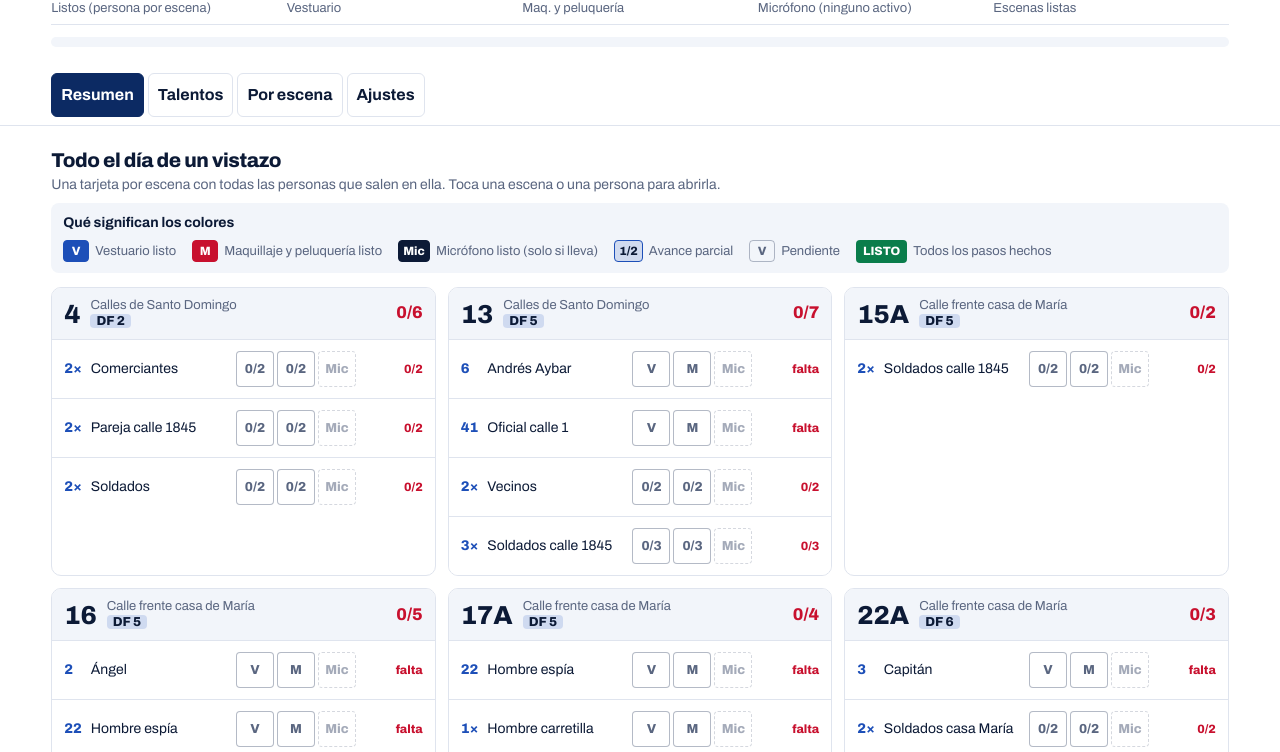
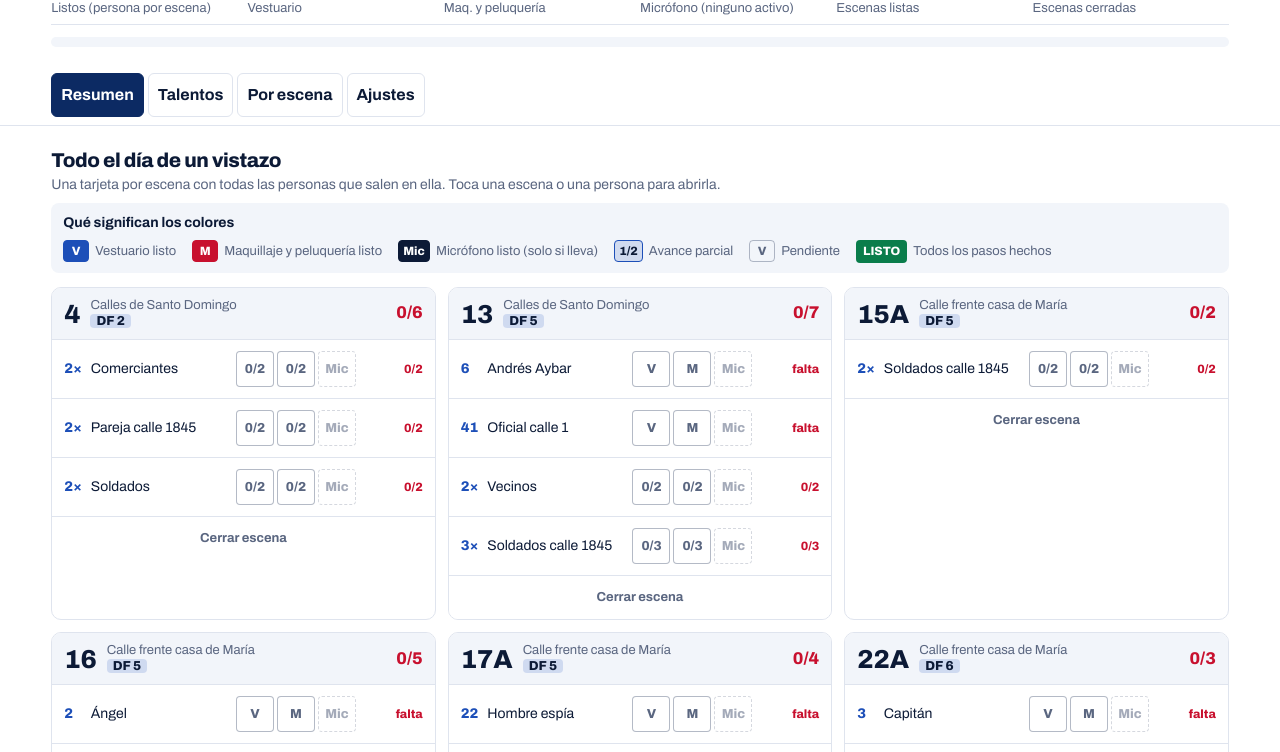
Before and after one commit to carloscidyes-svg/El-juicio-tablero, a plain HTML site: page index.html in a window 1280 px wide. Shown: the part 182-934 px from the top of the page. Drawn offline with Linux system fonts and the light colour scheme.

Commit message:
Escenas cerradas y wrap de talentos/extras
Co-Authored-By: Claude Sonnet 5.5 <noreply@anthropic.com>
Claude-Session: https://claude.ai/code/session_01SNLEcpHF6CWDw6PKjvjawK

```diff
--- a/index.html
+++ b/index.html
@@ -157,6 +157,22 @@ button.stt.okb{color:var(--ok)}
 @media(max-width:700px){.bk{grid-template-columns:repeat(2,auto)}.bk>div:first-child{grid-column:1/-1}}
 @media(max-width:700px){.r{grid-template-columns:repeat(4,minmax(0,1fr))}.nm{grid-column:1/-1}.c b{font-size:20px}}
 @media(prefers-reduced-motion:reduce){.bar i{transition:none}}
+.oc2.closed{opacity:.6;border-style:dashed}.oc2.closed .och{cursor:pointer}
+.clb{display:block;width:100%;min-height:44px;border:0;border-top:1px solid var(--rule);background:var(--bg);color:var(--mute);font:inherit;font-weight:700;font-size:13px;cursor:pointer}
+.clb:disabled{cursor:default;opacity:.5}
+.cbtn{margin:0 0 10px;min-height:44px;padding:0 14px;border-radius:8px;border:2px solid var(--rule);background:var(--bg);color:var(--ink);font:inherit;font-weight:700;cursor:pointer}
+.pill.cl{opacity:.55;border-style:dashed}
+.ol.cl{opacity:.55;background:var(--soft)}.ol.cl .nb{cursor:default}
+.tc.wrap{opacity:.65;border-style:dashed}
+.wtag{font-weight:800;font-size:12px;letter-spacing:.04em;background:var(--ink);color:var(--bg);border-radius:4px;padding:2px 8px}
+.wf{display:flex;justify-content:flex-end;align-items:center;gap:8px;padding:8px 12px;border-top:1px solid var(--rule);background:var(--bg)}
+.wf small{color:var(--mute);margin-right:auto;font-size:12px}
+.wb{min-height:44px;padding:0 14px;border-radius:8px;border:2px solid var(--rule);background:var(--bg);color:var(--ink);font:inherit;font-weight:700;cursor:pointer}
+.wb.on{background:var(--ink);color:var(--bg)}.wb:disabled{cursor:default;opacity:.5}
+.wst b{font-size:15px;min-width:7ch}
+.wl{padding:8px 12px;font-size:13px;color:var(--mute)}
+.wrp{border:1.5px dashed var(--rule);border-radius:10px;padding:8px 12px;margin:0 0 12px;font-size:13px;line-height:1.4}
+.wrp b{font-weight:800}
 </style>
 </head>
 <body>
@@ -227,13 +243,22 @@ let order=Object.fromEntries(scenes.map((s,i)=>[s[0],i]));
 const rows=[];
 cast.forEach(c=>rows.push({id:'t'+c[0],k:'t',n:c[0],name:c[1],act:c[2],qty:1,sc:Object.fromEntries(c[3].map(s=>[s,1])),pv:c[4],pm:c[5],lis:c[6]}));
 grp.forEach(g=>g[4].forEach((e,i)=>rows.push({id:'x'+g[0]+i,k:'x',g:g[0],name:e[0],qty:e[1],sc:e[2],pv:g[1],pm:g[1],lis:g[3]})));
-rows.forEach(r=>{r.q0=r.qty;r.sc0={...r.sc};if(r.k==='t')r.ll=r.n===1?'9:00':'6:00'});
+rows.forEach(r=>{r.q0=r.qty;r.sc0={...r.sc};r.scAll={...r.sc};if(r.k==='t')r.ll=r.n===1?'9:00':'6:00'});
 const byId=Object.fromEntries(rows.map(r=>[r.id,r]));
 let cfg={need:{},qty:{}};
 function applyCfg(){
  const ord=cfg.order||[],ix=a=>{const i=ord.indexOf(a[0]);return i<0?100+scenes0.indexOf(a):i};
  scenes=scenes0.slice().sort((a,b)=>ix(a)-ix(b));order=Object.fromEntries(scenes.map((x,i)=>[x[0],i]));
- rows.forEach(r=>{if(r.k!=='x')return;r.qty=cfg.qty&&cfg.qty[r.id]!=null?cfg.qty[r.id]:r.q0;const sc={...r.sc0};Object.entries(cfg.need||{}).forEach(([k,v])=>{const[i,sid]=k.split('_');if(i===r.id)sc[sid]=v});Object.keys(sc).forEach(k=>{if(!(sc[k]>0))delete sc[k]});r.sc=sc})}
+ rows.forEach(r=>{let all;
+  if(r.k==='x'){r.qty=cfg.qty&&cfg.qty[r.id]!=null?cfg.qty[r.id]:r.q0;const sc={...r.sc0};Object.entries(cfg.need||{}).forEach(([k,v])=>{const[i,sid]=k.split('_');if(i===r.id)sc[sid]=v});Object.keys(sc).forEach(k=>{if(!(sc[k]>0))delete sc[k]});all=sc}
+  else all={...r.sc0};
+  r.scAll=all;const av=r.qty-wrapN(r),sc={};
+  Object.keys(all).forEach(k=>{const v=Math.min(all[k],av);if(v>0)sc[k]=v});r.sc=sc})}
+const wrapN=r=>Math.max(0,Math.min(r.qty,(cfg.wrap&&cfg.wrap[r.id])||0));
+const isWr=r=>wrapN(r)>=r.qty;
+const isDone=sid=>!!(cfg.done&&cfg.done[sid]);
+const vsc=()=>scenes.filter(x=>!isDone(x[0])).concat(scenes.filter(x=>isDone(x[0])));
+const pct=st=>st.need?Math.round(st.ok/st.need*100):100;
 const scs=r=>Object.keys(r.sc).sort((a,b)=>order[a]-order[b]);
 const units=()=>rows.flatMap(r=>scs(r).map(s=>({r,s,need:r.sc[s]})));
 const tot=()=>units().reduce((a,u)=>a+u.need,0);
@@ -271,9 +296,12 @@ function moveScene(id,d){const ids=scenes.map(x=>x[0]),i=ids.indexOf(id),j=i+d;i
  [ids[i],ids[j]]=[ids[j],ids[i]];cfg={...cfg,order:ids};saveCfg()}
 function resetOrder(){cfg={...cfg};delete cfg.order;saveCfg()}
 function setCfg(id,kind,d){const r=byId[id];cfg={...cfg,need:{...(cfg.need||{})},qty:{...(cfg.qty||{})}};
- if(kind==='n'){cfg.need[id+'_'+bsel]=Math.max(0,Math.min(99,(r.sc[bsel]||0)+d))}
+ if(kind==='n'){cfg.need[id+'_'+bsel]=Math.max(0,Math.min(99,(r.scAll[bsel]||0)+d))}
  else{cfg.qty[id]=Math.max(1,Math.min(99,r.qty+d))}
  saveCfg()}
+function setWrap(id,d){const r=byId[id];if(!r)return;const v=Math.max(0,Math.min(r.qty,wrapN(r)+d));
+ cfg={...cfg,wrap:{...(cfg.wrap||{})}};if(v>0)cfg.wrap[id]=v;else delete cfg.wrap[id];saveCfg()}
+function toggleDone(sid){cfg={...cfg,done:{...(cfg.done||{})}};if(cfg.done[sid])delete cfg.done[sid];else cfg.done[sid]=1;saveCfg()}
 /* ---- piezas ---- */
 function cell(r,sid,f){
  const g=getU(r.id,sid),n=g[f]||0,T=r.sc[sid],done=n>=T,dis=ro()?' disabled':'';
@@ -302,27 +330,39 @@ function bank(){
  const st=(id,kind,v)=>`<span class="stp"><button data-nd="${id}:${kind}:-1" aria-label="menos">−</button><b>${v}</b><button data-nd="${id}:${kind}:1" aria-label="más">+</button></span>`;
  const sc=scenes.find(x=>x[0]===bsel);
  return `<div class="ph" style="margin-top:18px"><div><h2 style="margin:0">Escena ${bsel}</h2><div class="who">${sc[1]} · <b class="dfb">${dfl(sc[0])}</b></div></div></div>`+
- rows.filter(r=>r.k==='x').map(r=>`<div class="bk"><div><b>${r.name}</b><div class="who">${r.qty} en set</div></div><div class="bkc"><small>Necesita en la ${bsel}</small>${st(r.id,'n',r.sc[bsel]||0)}</div><div class="bkc"><small>Disponibles</small>${st(r.id,'q',r.qty)}</div></div>`).join('');
+ rows.filter(r=>r.k==='x').map(r=>`<div class="bk"><div><b>${r.name}</b><div class="who">${r.qty} en set</div></div><div class="bkc"><small>Necesita en la ${bsel}</small>${st(r.id,'n',r.scAll[bsel]||0)}</div><div class="bkc"><small>Disponibles</small>${st(r.id,'q',r.qty)}</div></div>`).join('');
 }
 const sqb=(r,sid,f)=>{const T=r.sc[sid],n=getU(r.id,sid)[f],done=n>=T,part=n>0&&!done,lab=f==='ves'?'V':f==='maq'?'M':'Mic';
  return `<button class="sq ${f==='ves'?'v':f==='maq'?'m':'x'}${done?' on':part?' part':''}" data-a="${f}" data-id="${r.id}" data-sc="${sid}"${ro()?' disabled':''}>${done||T===1?lab:n+'/'+T}</button>`};
 const sqs=(r,sid)=>sqb(r,sid,'ves')+sqb(r,sid,'maq')+(doc(r.id).req?sqb(r,sid,'mic'):`<button class="sq x ghost" data-a="req" data-id="${r.id}" data-sc="${sid}"${ro()?' disabled':''} title="Activar micrófono">Mic</button>`);
 const stb=(r,sid)=>{const T=r.sc[sid],l=luU(r,sid),ok=l>=T;return `<button class="stt${ok?' okb':''}" data-a="all" data-id="${r.id}" data-sc="${sid}"${ro()?' disabled':''}>${ok?'LISTO':(T>1?l+'/'+T:'falta')}</button>`};
+function wrapStrip(){
+ const w=rows.filter(r=>wrapN(r)>0).map(r=>r.k==='t'?r.name+' ('+r.act+')':r.name+' ('+wrapN(r)+' de '+r.qty+')');
+ return w.length?`<div class="wrp"><b>WRAP:</b> ${w.join(' · ')}</div>`:''}
 function overview(){
- return scenes.map(sc=>{const sid=sc[0],st=sceneStat(sid),p=Math.round(st.ok/st.need*100),us=st.us.slice().sort((a,b)=>(a.r.k==='t'?0:1)-(b.r.k==='t'?0:1));
+ return wrapStrip()+vsc().map(sc=>{const sid=sc[0],st=sceneStat(sid),p=pct(st),us=st.us.slice().sort((a,b)=>(a.r.k==='t'?0:1)-(b.r.k==='t'?0:1));
   const lines=us.map(u=>{const r=u.r,ok=okU(r,sid);
    return `<div class="ol${ok?' ok':''}"><button class="on1 nb" data-go="${sid}"><em>${r.k==='t'?r.n:u.need+'×'}</em>${r.name}</button><span class="sqs">${sqs(r,sid)}</span>${stb(r,sid)}</div>`}).join('');
-  return `<div class="oc2${st.done?' ok':''}"><button class="och" data-go="${sid}"><span class="id">${sid}</span><span class="ds">${sc[1]}<br><b class="dfb">${dfl(sid)}</b></span><span class="nn">${st.done?'LISTA ✓':st.ok+'/'+st.need}</span><i style="width:${p}%"></i></button>${lines}</div>`}).join('');
+  if(isDone(sid))return `<div class="oc2 closed"><button class="och" data-go="${sid}"><span class="id">${sid}</span><span class="ds">${sc[1]}<br><b class="dfb">${dfl(sid)}</b></span><span class="nn" style="color:var(--ok)">CERRADA ✓</span></button><button class="clb" data-dn="${sid}"${ro()?' disabled':''}>Reabrir escena</button></div>`;
+  return `<div class="oc2${st.done?' ok':''}"><button class="och" data-go="${sid}"><span class="id">${sid}</span><span class="ds">${sc[1]}<br><b class="dfb">${dfl(sid)}</b></span><span class="nn">${st.done?'LISTA ✓':st.ok+'/'+st.need}</span><i style="width:${p}%"></i></button>${lines}<button class="clb" data-dn="${sid}"${ro()?' disabled':''}>Cerrar escena</button></div>`}).join('');
 }
 function talentos(k){
- return rows.filter(r=>r.k===k).map(r=>{const all=scs(r),n=all.filter(x=>okU(r,x)).length,list=all.filter(x=>!onlyP||!okU(r,x));
+ return rows.filter(r=>r.k===k).map(r=>{
+  const w=wrapN(r),full=w>=r.qty;
+  const wc=ro()?'':(r.qty===1?`<button class="wb${full?' on':''}" data-wr="${r.id}:${full?-1:1}">${full?'Quitar wrap':'Wrap'}</button>`:`<span class="stp wst"><button data-wr="${r.id}:-1" aria-label="menos wrap">−</button><b>Wrap ${w}/${r.qty}</b><button data-wr="${r.id}:1" aria-label="más wrap">+</button></span>`);
+  const hd=`<span class="num">${r.k==='t'?r.n:r.qty+'×'}</span><div><b>${r.name}</b><div class="who">${r.k==='t'?r.act:'Extras · '+r.qty+(r.qty>1?' personas':' persona')}</div></div>`;
+  if(full){const ss=Object.keys(r.scAll).sort((a,b)=>order[a]-order[b]);
+   return `<div class="tc wrap"><div class="tch">${hd}<div class="tcr"><span class="wtag">WRAP</span></div></div><div class="wl">Escenas: ${ss.join(' · ')||'—'}</div><div class="wf">${wc}</div></div>`}
+  const all0=scs(r),all=all0.filter(x=>!isDone(x)),n=all.filter(x=>okU(r,x)).length,list=all0.filter(x=>isDone(x)||!onlyP||!okU(r,x)).sort((a,b)=>(isDone(a)?1:0)-(isDone(b)?1:0));
   const lines=list.length?list.map(sid=>{const sc=scenes.find(x=>x[0]===sid),ok=okU(r,sid);
+   if(isDone(sid))return `<div class="ol cl"><span class="on1 sl"><b>Esc. ${sid}</b><small>${dfl(sid)} · ${sc[1]}</small></span><span></span><span class="stt" style="color:var(--ok)">CERRADA</span></div>`;
    return `<div class="ol${ok?' ok':''}"><button class="on1 nb sl" data-go="${sid}"><b>Esc. ${sid}</b><small>${dfl(sid)}${r.k==='x'&&r.qty>1?' · necesita '+r.sc[sid]+' de '+r.qty:''} · ${sc[1]}</small></button><span class="sqs">${sqs(r,sid)}</span>${stb(r,sid)}</div>`}).join(''):'<div class="empty">Todas listas ✓</div>';
-  return `<div class="tc${n===all.length?' ok':''}"><div class="tch"><span class="num">${r.k==='t'?r.n:r.qty+'×'}</span><div><b>${r.name}</b><div class="who">${r.k==='t'?r.act:'Extras · '+r.qty+(r.qty>1?' personas':' persona')}</div></div><div class="tcr"><b>${n}/${all.length}</b><button class="chip" data-a="req" data-id="${r.id}" data-sc="${all[0]}" aria-pressed="${!!doc(r.id).req}"${ro()?' disabled':''} title="Marcar si lleva micrófono">Mic</button></div></div>${lines}</div>`}).join('');
+  return `<div class="tc${n===all.length?' ok':''}"><div class="tch">${hd}<div class="tcr"><b>${n}/${all.length}</b>${all0.length?`<button class="chip" data-a="req" data-id="${r.id}" data-sc="${all0[0]}" aria-pressed="${!!doc(r.id).req}"${ro()?' disabled':''} title="Marcar si lleva micrófono">Mic</button>`:''}</div></div>${lines}<div class="wf">${w>0?`<small>${w} con wrap</small>`:''}${wc}</div></div>`}).join('');
 }
 function legend(){return `<div class="lg"><b>Qué significan los colores</b><span><i class="sq v on">V</i> Vestuario listo</span><span><i class="sq m on">M</i> Maquillaje y peluquería listo</span><span><i class="sq x on">Mic</i> Micrófono listo (solo si lleva)</span><span><i class="sq v part">1/2</i> Avance parcial</span><span><i class="sq v">V</i> Pendiente</span><span><i class="lgo">LISTO</i> Todos los pasos hechos</span></div>`}
 function pendientes(){
- return scenes.map(sc=>{const sid=sc[0],st=sceneStat(sid),bad=st.us.filter(u=>!okU(u.r,sid)),good=st.us.filter(u=>okU(u.r,sid));
+ const cl=scenes.filter(x=>isDone(x[0])).map(x=>x[0]);
+ return scenes.filter(x=>!isDone(x[0])).map(sc=>{const sid=sc[0],st=sceneStat(sid),bad=st.us.filter(u=>!okU(u.r,sid)),good=st.us.filter(u=>okU(u.r,sid));
   const head=`<div class="who">${sc[1]} · <b class="dfb">${dfl(sid)}</b></div>`;
   if(!bad.length)return `<div class="pc ok"><h3>Esc. ${sid}<span>LISTA ✓</span></h3>${head}</div>`;
   const falt=st.need-st.ok;
@@ -330,25 +370,25 @@ function pendientes(){
    const t=(lab,n)=>lab+(T>1?' ('+n+' de '+T+')':'');
    const miss=[g.ves<T?t('vestuario',g.ves):'',g.maq<T?t('maquillaje',g.maq):'',d.req&&g.mic<T?t('micrófono',g.mic):''].filter(Boolean).join(', ');
    return `<div class="pl2"><b>${u.r.name}${T>1?' · faltan '+(T-l)+' de '+T:''}</b><div class="pmiss">Falta: <span>${miss}</span></div></div>`}).join('')
-   +(good.length?`<div class="pgood">Ya listos: ${good.map(u=>u.r.name).join(', ')}</div>`:'')+'</div>'}).join('');
+   +(good.length?`<div class="pgood">Ya listos: ${good.map(u=>u.r.name).join(', ')}</div>`:'')+'</div>'}).join('')+(cl.length?`<div class="wrp"><b>Cerradas:</b> ${cl.join(' · ')}</div>`:'');
 }
 /* ---- render ---- */
 function render(){
- const us=units(),T=tot();
+ const us=units().filter(u=>!isDone(u.s)),T=us.reduce((a,u)=>a+u.need,0),nc=scenes.filter(x=>isDone(x[0])).length;
  const sum=f=>us.reduce((a,u)=>a+Math.min(u.need,getU(u.r.id,u.s)[f]),0);
  const L=us.reduce((a,u)=>a+luU(u.r,u.s),0);
  const mu=us.filter(u=>doc(u.r.id).req),mt=mu.reduce((a,u)=>a+u.need,0),mn=mu.reduce((a,u)=>a+Math.min(u.need,getU(u.r.id,u.s).mic),0);
- $('#keys').innerHTML=`<div class="key big"><b>${L} / ${T}</b><span>Listos (persona por escena)</span></div><div class="key"><b>${sum('ves')} / ${T}</b><span>Vestuario</span></div><div class="key"><b>${sum('maq')} / ${T}</b><span>Maq. y peluquería</span></div><div class="key"><b>${mt?mn+' / '+mt:'—'}</b><span>Micrófono${mt?'':' (ninguno activo)'}</span></div><div class="key"><b>${scenes.filter(s=>sceneStat(s[0]).done).length} / ${scenes.length}</b><span>Escenas listas</span></div>`;
- $('#barf').style.width=(L/T*100)+'%';
+ $('#keys').innerHTML=`<div class="key big"><b>${L} / ${T}</b><span>Listos (persona por escena)</span></div><div class="key"><b>${sum('ves')} / ${T}</b><span>Vestuario</span></div><div class="key"><b>${sum('maq')} / ${T}</b><span>Maq. y peluquería</span></div><div class="key"><b>${mt?mn+' / '+mt:'—'}</b><span>Micrófono${mt?'':' (ninguno activo)'}</span></div><div class="key"><b>${scenes.filter(s=>!isDone(s[0])&&sceneStat(s[0]).done).length} / ${scenes.length-nc}</b><span>Escenas listas</span></div><div class="key"><b>${nc} / ${scenes.length}</b><span>Escenas cerradas</span></div>`;
+ $('#barf').style.width=(T?L/T*100:100)+'%';
 $('#mx').innerHTML=talentos('t');$('#mx2').innerHTML=talentos('x');
- $('#pills').innerHTML=scenes.map(s=>{const st=sceneStat(s[0]),p=Math.round(st.ok/st.need*100);
-  return `<button class="pill${st.done?' ok':''}${sel===s[0]?' sel':''}" data-pick="${s[0]}" style="background:linear-gradient(90deg,color-mix(in srgb,var(--ok) 30%,transparent) ${p}%,transparent ${p}%)"><b>${s[0]}</b><span>${st.done?'LISTA':st.ok+'/'+st.need}</span><small class="pdf">${dfl(s[0])}</small></button>`}).join('');
+ $('#pills').innerHTML=vsc().map(s=>{const st=sceneStat(s[0]),p=pct(st),cd=isDone(s[0]);
+   return `<button class="pill${st.done?' ok':''}${cd?' cl':''}${sel===s[0]?' sel':''}" data-pick="${s[0]}" style="background:linear-gradient(90deg,color-mix(in srgb,var(--ok) 30%,transparent) ${p}%,transparent ${p}%)"><b>${s[0]}</b><span>${cd?'CERRADA':st.done?'LISTA':st.ok+'/'+st.need}</span><small class="pdf">${dfl(s[0])}</small></button>`}).join('');
  const sc=scenes.find(s=>s[0]===sel),st=sceneStat(sel);
  const rs=st.us.filter(u=>!onlyP||!okU(u.r,sel));
  const falta=st.us.filter(u=>!okU(u.r,sel)).map(u=>u.r.name+(u.need>1?' ('+(u.need-luU(u.r,sel))+')':''));
- $('#panel').innerHTML=`<div class="ph"><div><h2>Escena ${sc[0]}</h2><div class="who">${sc[1]} · <b class="dfb">${dfl(sc[0])}</b></div></div><div class="verdict${st.done?' ok':''}">${st.done?'ESCENA LISTA ✓':'Faltan '+(st.need-st.ok)+' de '+st.need}</div></div><p class="syn">${sc[2]}</p>${falta.length?`<p class="falta">Falta: ${falta.join(' · ')}</p>`:''}${rs.length?rs.map(u=>row(u.r,sel,true)).join(''):'<div class="empty">Todos listos ✓</div>'}`;
+ $('#panel').innerHTML=`<div class="ph"><div><h2>Escena ${sc[0]}</h2><div class="who">${sc[1]} · <b class="dfb">${dfl(sc[0])}</b></div></div><div class="verdict${st.done?' ok':''}">${st.done?'ESCENA LISTA ✓':'Faltan '+(st.need-st.ok)+' de '+st.need}</div></div><button class="cbtn" data-dn="${sc[0]}"${ro()?' disabled':''}>${isDone(sc[0])?'Reabrir escena (está cerrada)':'Cerrar escena'}</button><p class="syn">${sc[2]}</p>${falta.length?`<p class="falta">Falta: ${falta.join(' · ')}</p>`:''}${rs.length?rs.map(u=>row(u.r,sel,true)).join(''):'<div class="empty">Todos listos ✓</div>'}`;
  $('#ov').innerHTML=overview();$('#lg1').innerHTML=legend();$('#lg2').innerHTML=legend();$('#pend2').innerHTML=pendientes();
- $('#bpills').innerHTML=scenes.map(x=>`<button class="pill${bsel===x[0]?' sel':''}" data-bpick="${x[0]}"><b>${x[0]}</b><span>${rows.filter(r=>r.k==="x").reduce((a,r)=>a+(r.sc[x[0]]||0),0)} extras</span></button>`).join('');
+ $('#bpills').innerHTML=scenes.map(x=>`<button class="pill${bsel===x[0]?' sel':''}" data-bpick="${x[0]}"><b>${x[0]}</b><span>${rows.filter(r=>r.k==="x").reduce((a,r)=>a+(r.scAll[x[0]]||0),0)} extras</span></button>`).join('');
  $('#bank').innerHTML=bank();
  $('#ord').innerHTML=ro()?'<p class="who">Solo lectura.</p>':scenes.map((x,i)=>`<div class="od"><span class="on">${i+1}</span><div class="ot"><b>Escena ${x[0]}</b><small>${dfl(x[0])} · ${x[1]}</small></div><button class="mv" data-mv="${x[0]}:-1" aria-label="Subir"${i===0?' disabled':''}>▲</button><button class="mv" data-mv="${x[0]}:1" aria-label="Bajar"${i===scenes.length-1?' disabled':''}>▼</button></div>`).join('')+'<button class="foot-b" data-mv="reset">Volver al orden original</button>';
  $('#reset').textContent=armed?'Toca de nuevo para borrar todo':'Reiniciar marcas del día';
@@ -359,6 +399,8 @@ $('#mx').innerHTML=talentos('t');$('#mx2').innerHTML=talentos('x');
 document.addEventListener('click',e=>{
  const go=e.target.closest('[data-go]');if(go){sel=go.dataset.go;location.hash='escenas';render();window.scrollTo({top:0});return}
  const mv=e.target.closest('[data-mv]');if(mv&&!ro()&&!mv.disabled){if(mv.dataset.mv==='reset')resetOrder();else{const[id,d]=mv.dataset.mv.split(':');moveScene(id,+d)}return}
+ const dn=e.target.closest('[data-dn]');if(dn&&!ro()&&!dn.disabled){toggleDone(dn.dataset.dn);return}
+ const wr=e.target.closest('[data-wr]');if(wr&&!ro()&&!wr.disabled){const[id,d]=wr.dataset.wr.split(':');setWrap(id,+d);return}
  const bp=e.target.closest('[data-bpick]');if(bp){bsel=bp.dataset.bpick;render();return}
  const sp=e.target.closest('[data-pick]');if(sp){sel=sp.dataset.pick;render();return}
  const b=e.target.closest('[data-a]');if(b&&!b.disabled){act(b.dataset.id,b.dataset.sc,b.dataset.a);return}
```
Also changed, not shown: 1 other file.
